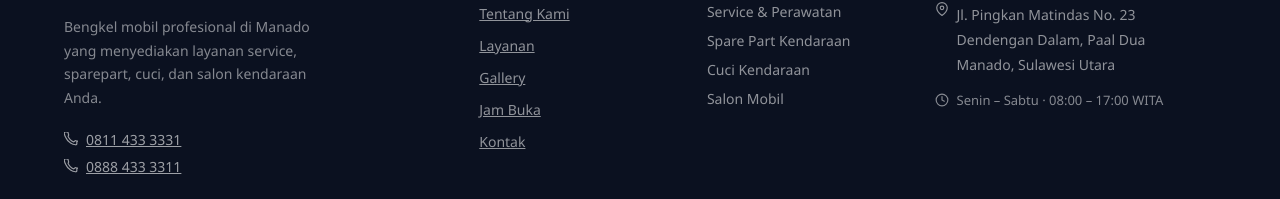
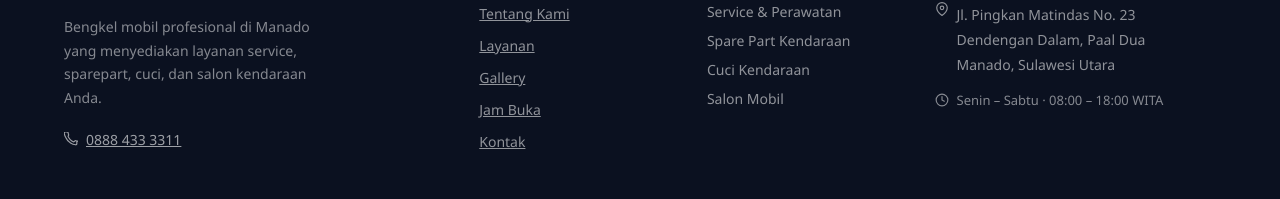
Before and after one commit to ayung21/company-profile-mjmautocare-manado, a React (Vite) app: page / in a window 1280 px wide. Shown: the part 5454-5653 px from the top of the page. Built offline with nearby package versions, Linux system fonts and the light colour scheme.

Commit message:
Update footer contact number and adjust operating hours

```diff
--- a/src/components/Footer.tsx
+++ b/src/components/Footer.tsx
@@ -23,12 +23,6 @@ export default function Footer() {
               service, sparepart, cuci, dan salon kendaraan Anda.
             </p>
             <div className="footer-contact-quick">
-              <a href="tel:+628114333331">
-                <svg width="14" height="14" viewBox="0 0 24 24" fill="none" stroke="currentColor" strokeWidth="2" strokeLinecap="round" strokeLinejoin="round">
-                  <path d="M22 16.92v3a2 2 0 01-2.18 2 19.79 19.79 0 01-8.63-3.07A19.5 19.5 0 013.28 9.8a19.79 19.79 0 01-3.07-8.63A2 2 0 012.18 0h3a2 2 0 012 1.72 12.84 12.84 0 00.7 2.81 2 2 0 01-.45 2.11L6.91 7.16A16 16 0 0016.79 17.04l1.52-1.52a2 2 0 012.11-.45 12.84 12.84 0 002.81.7A2 2 0 0122 16.92z" />
-                </svg>
-                0811 433 3331
-              </a>
               <a href="tel:+628884333311">
                 <svg width="14" height="14" viewBox="0 0 24 24" fill="none" stroke="currentColor" strokeWidth="2" strokeLinecap="round" strokeLinejoin="round">
                   <path d="M22 16.92v3a2 2 0 01-2.18 2 19.79 19.79 0 01-8.63-3.07A19.5 19.5 0 013.28 9.8a19.79 19.79 0 01-3.07-8.63A2 2 0 012.18 0h3a2 2 0 012 1.72 12.84 12.84 0 00.7 2.81 2 2 0 01-.45 2.11L6.91 7.16A16 16 0 0016.79 17.04l1.52-1.52a2 2 0 012.11-.45 12.84 12.84 0 002.81.7A2 2 0 0122 16.92z" />
@@ -75,7 +69,7 @@ export default function Footer() {
                 <circle cx="12" cy="12" r="10" />
                 <polyline points="12 6 12 12 16 14" />
               </svg>
-              Senin – Sabtu · 08:00 – 17:00 WITA
+              Senin – Sabtu · 08:00 – 18:00 WITA
             </div>
           </div>
         </div>
```
